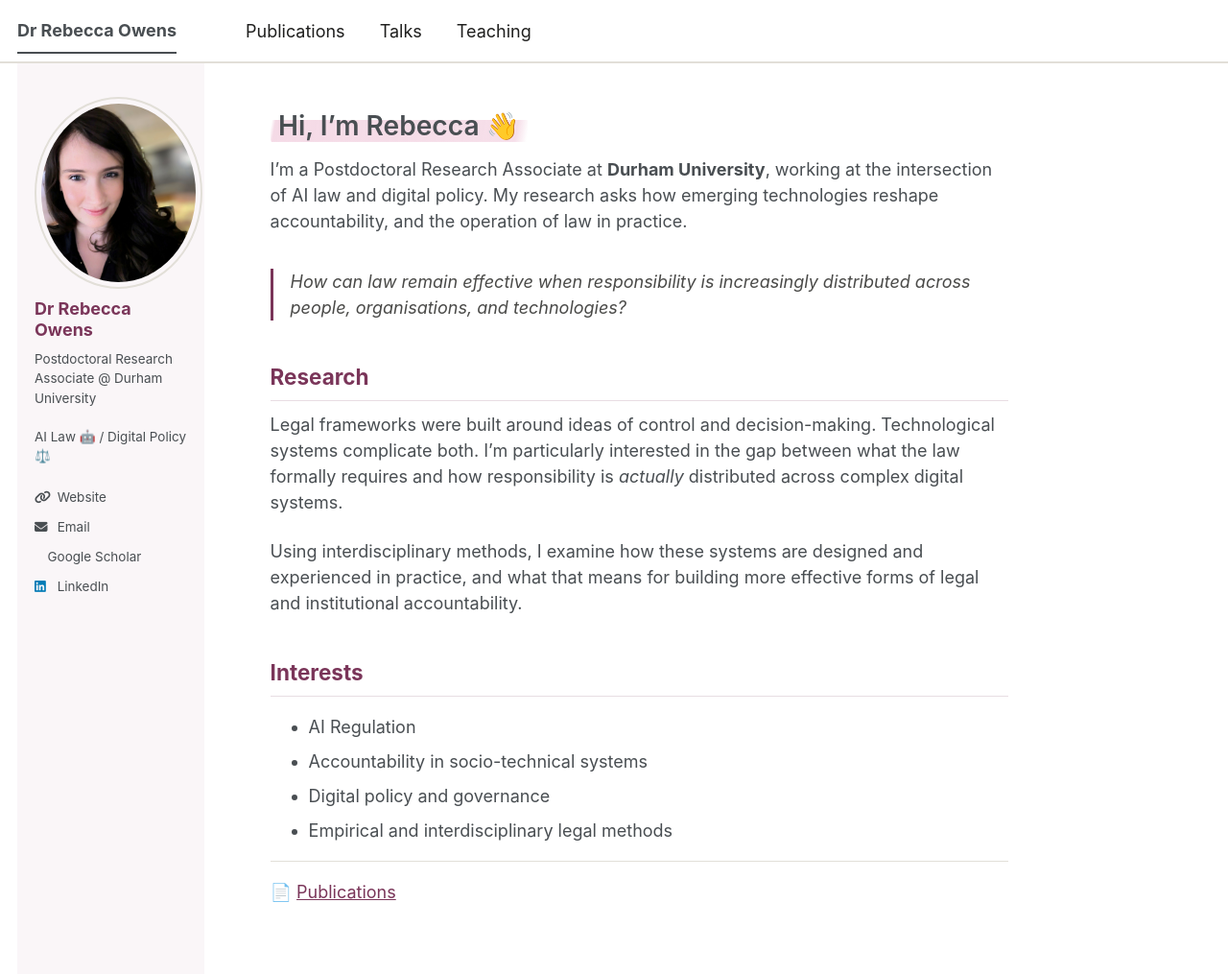
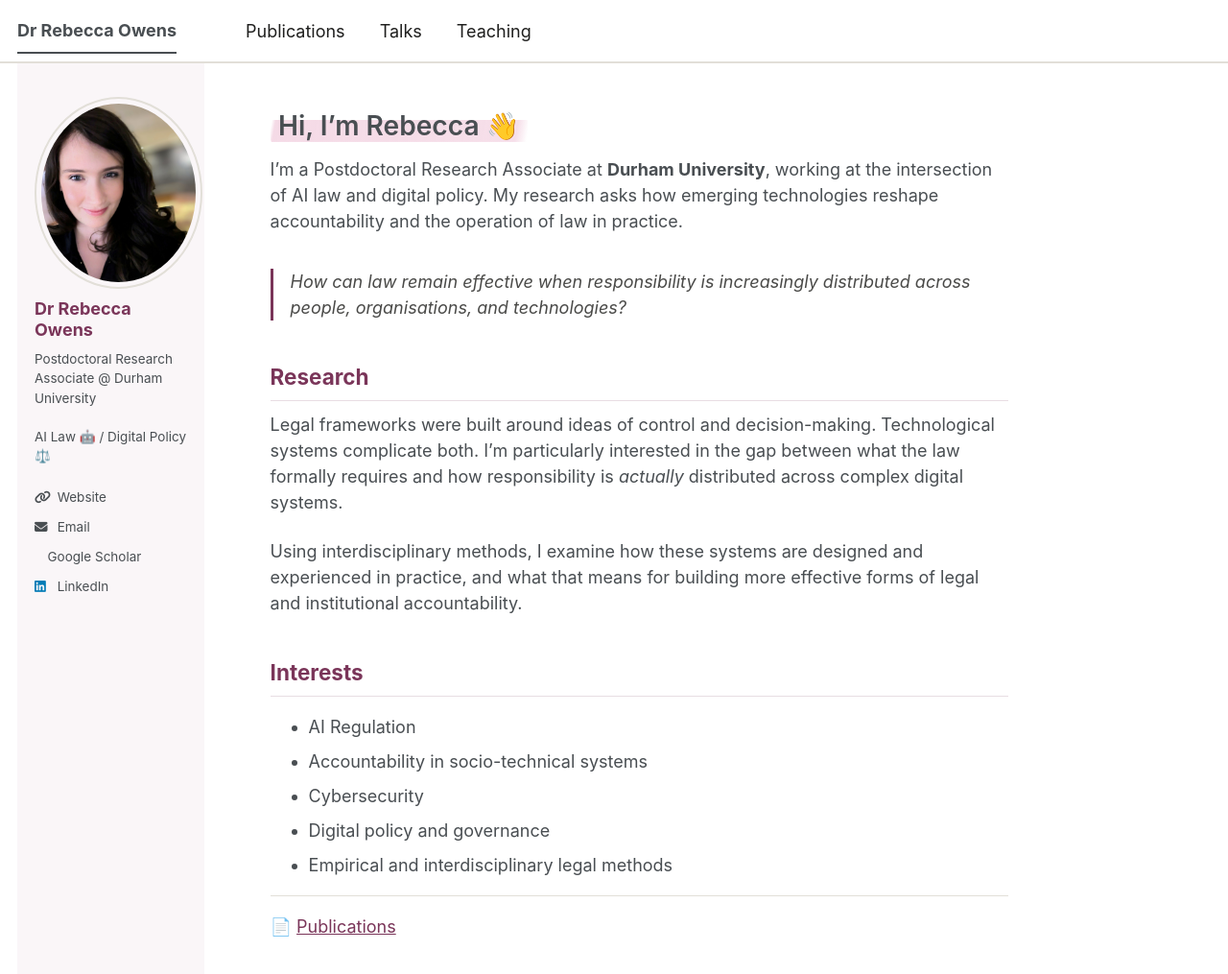
Before and after one commit to Rebecca-Owens/Rebecca-Owens.github.io, a Jekyll site: the page built from _pages/about.md, in a window 1280 px wide and 1158 px high. Shown: the top 1015 px of the window at 96% size. Built offline with Jekyll 4.4.1, drawn with Linux system fonts in a browser that asks for light colours; a style sheet for code colours, icons or effects is not loaded.

Commit message:
Fix punctuation in about.md
Removed an unnecessary comma in the about section.

```diff
--- a/_pages/about.md
+++ b/_pages/about.md
@@ -6,7 +6,7 @@ author_profile: true
 
 # <span class="marker">Hi, I'm Rebecca 👋</span>
 
-I'm a Postdoctoral Research Associate at **Durham University**, working at the intersection of AI law and digital policy. My research asks how emerging technologies reshape accountability, and the operation of law in practice.
+I'm a Postdoctoral Research Associate at **Durham University**, working at the intersection of AI law and digital policy. My research asks how emerging technologies reshape accountability and the operation of law in practice.
 
 > How can law remain effective when responsibility is increasingly distributed across people, organisations, and technologies?
 
@@ -20,6 +20,7 @@ Using interdisciplinary methods, I examine how these systems are designed and ex
 
 - AI Regulation
 - Accountability in socio-technical systems
+- Cybersecurity
 - Digital policy and governance
 - Empirical and interdisciplinary legal methods
 
```
